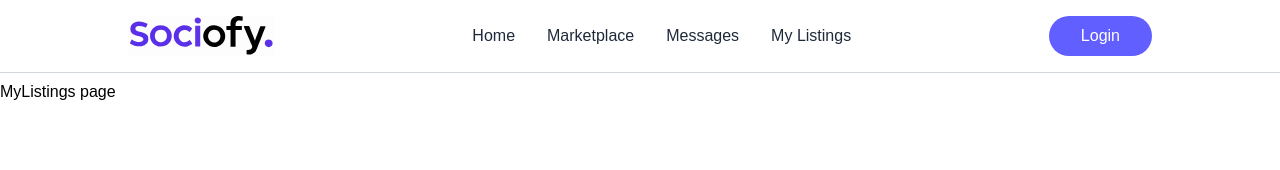
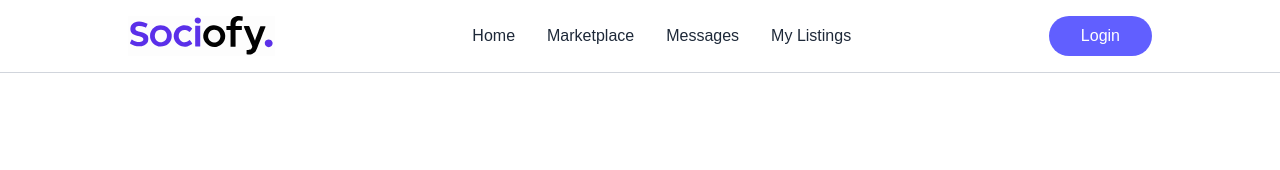
Before and after one commit to bhaskar6211/Sociofy_client_frontend, a React (Vite) app: page /my-listings in a window 1280 px wide. Shown: the top 170 px of the page. Built offline with nearby package versions, Linux system fonts and the light colour scheme; no server answers; a web font is replaced by a local one.

Commit message:
work for the managing the listing page

```diff
--- a/src/pages/MyListings.jsx
+++ b/src/pages/MyListings.jsx
@@ -1,9 +1,19 @@
 import React from 'react'
+import { useSelector } from 'react-redux'
+import { useNavigate } from 'react-router-dom';
 
 const MyListings = () => {
+  const {userListings, balance }= useSelector((state)=>state.listing)
+  const currency = import.meta.env.VITE_CURRENCY || '$';
+  const navigate = useNavigate();
+
+  const totalValues = userListings.reduce((sum,listing) => sum + (listing.price || 0), 0);
+  const activeListings = userListings.filter((listing) => listing.status === 'active').length;
+  const soldListings = userListings.filter((listing) => listing.status === 'sold').length;
+
   return (
-    <div>
-      <h1>MyListings page</h1>
+    <div className='px-6 md:px-16 lg:px-24 xl:px-32 pt-8'>
+
     </div>
   )
 }
```
